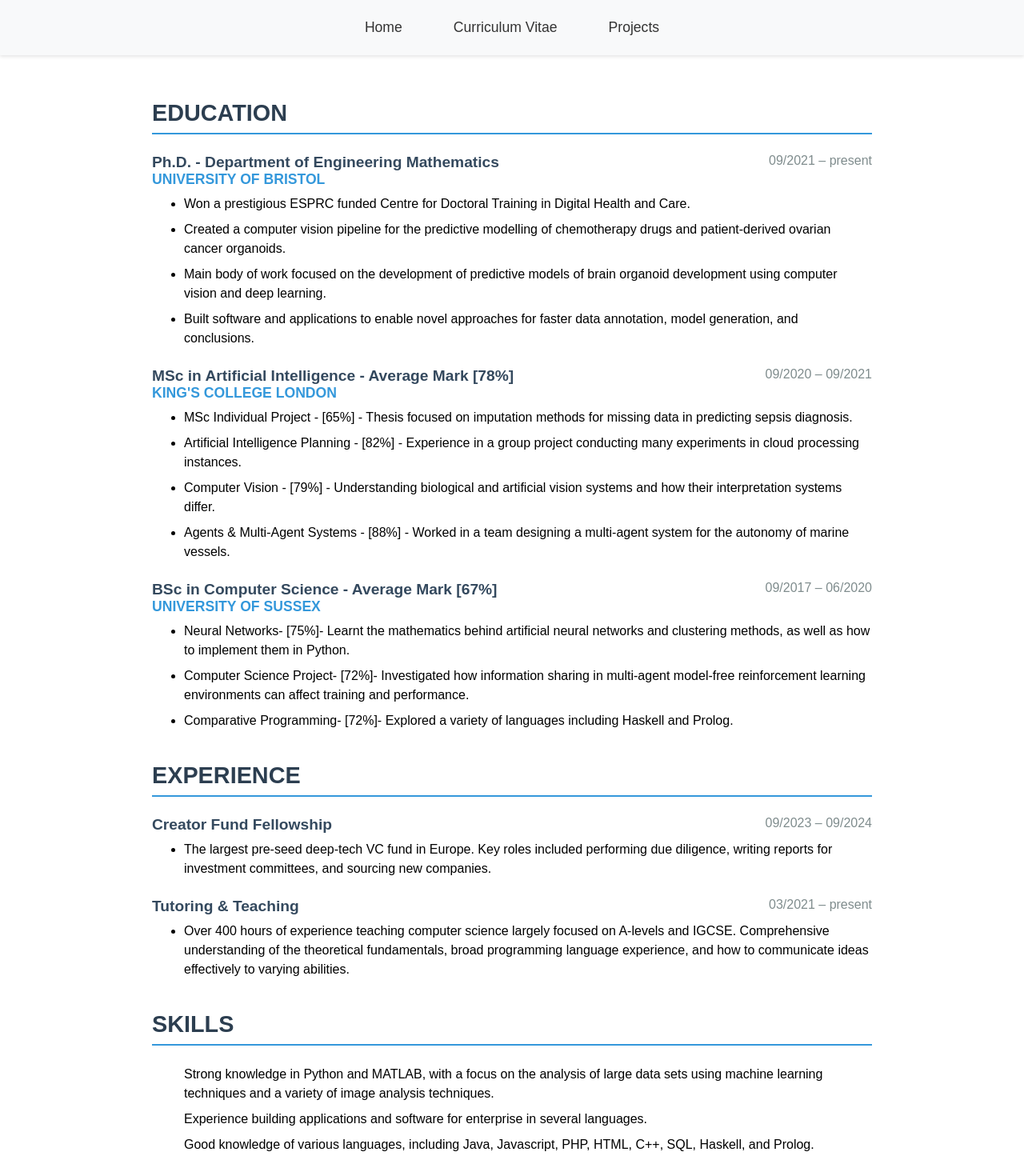
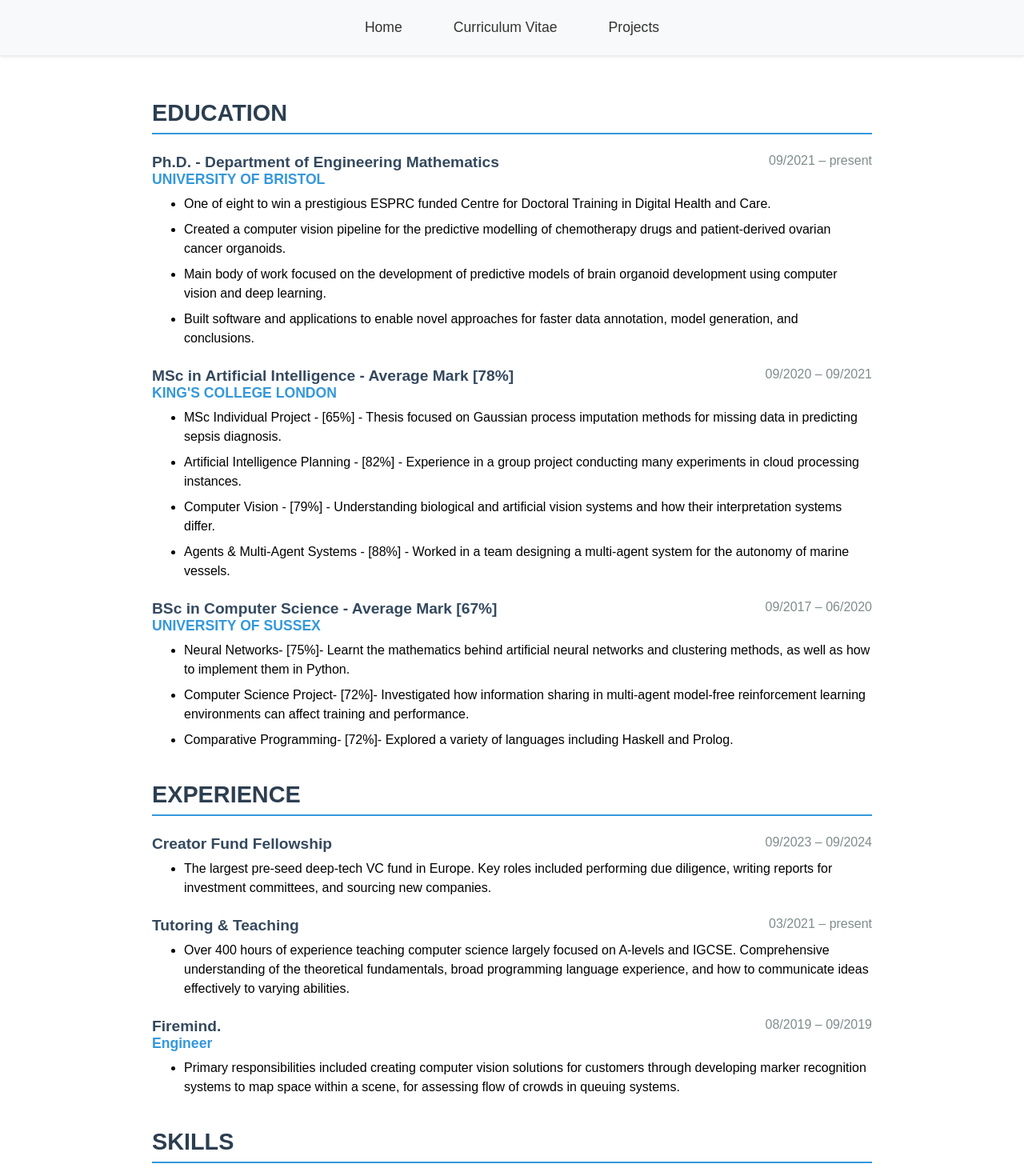
Before and after one commit to SammySho/PersonalWebsite, a React (Create React App) app: page /cv in a window 1280 px wide. Shown: the top 1470 px of the page at 80% size. Built offline with nearby package versions, Linux system fonts and the light colour scheme.

Commit message:
feat: Edited education + experience sections updated submodule

```diff
--- a/src/components/cv/Education.js
+++ b/src/components/cv/Education.js
@@ -16,7 +16,7 @@ const Education = () => {
         </div>
         <div className="cv-entry-content">
           <ul>
-            <li>Won a prestigious ESPRC funded Centre for Doctoral Training in Digital Health and Care.</li>
+            <li>One of eight to win a prestigious ESPRC funded Centre for Doctoral Training in Digital Health and Care.</li>
             <li>Created a computer vision pipeline for the predictive modelling of chemotherapy drugs and patient-derived ovarian cancer organoids.</li>
             <li>Main body of work focused on the development of predictive models of brain organoid development using computer vision and deep learning.</li>
             <li>Built software and applications to enable novel approaches for faster data annotation, model generation, and conclusions.</li>
@@ -34,7 +34,7 @@ const Education = () => {
         </div>
         <div className="cv-entry-content">
           <ul>
-            <li> MSc Individual Project - [65%] - Thesis focused on imputation methods for missing data in predicting sepsis diagnosis.</li>
+            <li>MSc Individual Project - [65%] - Thesis focused on Gaussian process imputation methods for missing data in predicting sepsis diagnosis.</li>
             <li>Artificial Intelligence Planning - [82%] - Experience in a group project conducting many experiments in cloud processing instances.</li>
             <li>Computer Vision - [79%] - Understanding biological and artificial vision systems and how their interpretation systems differ.</li>
             <li>Agents & Multi-Agent Systems - [88%] - Worked in a team designing a multi-agent system for the autonomy of marine vessels.</li>
--- a/src/components/cv/Experience.js
+++ b/src/components/cv/Experience.js
@@ -33,6 +33,21 @@ const Experience = () => {
           </ul>
         </div>
       </div>
+
+      <div className="cv-entry">
+        <div className="cv-entry-header">
+          <div>
+            <h3 className="cv-entry-title">Firemind.</h3>
+            <h4 className="cv-entry-subtitle">Engineer</h4>
+          </div>
+          <span className="cv-entry-date">08/2019 – 09/2019</span>
+        </div>
+        <div className="cv-entry-content">
+          <ul>
+            <li>Primary responsibilities included creating computer vision solutions for customers through developing marker recognition systems to map space within a scene, for assessing flow of crowds in queuing systems.</li>
+          </ul>
+        </div>
+      </div>
     </section>
   );
 };
```
